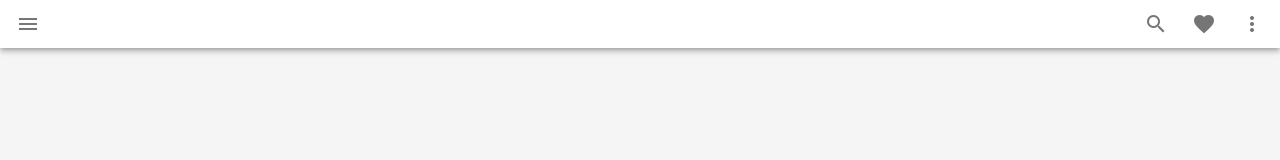
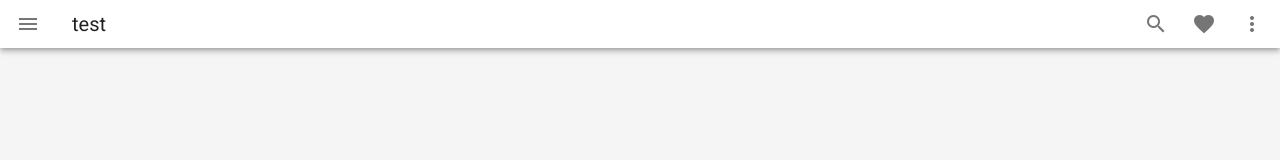
Before and after one commit to SacleuxBenoit/testvuejs, a Vue app in the folder testvuejs/: page / in a window 1280 px wide. Shown: the top 160 px of the page. Built offline with nearby package versions, Linux system fonts and the light colour scheme.

Commit message:
add content to the export default in src/App.vue

```diff
--- a/testvuejs/src/App.vue
+++ b/testvuejs/src/App.vue
@@ -30,14 +30,12 @@
 </template>
 
 <script>
-
-
 export default {
-
-
-
-  data: () => ({
-    //
-  })
-};
+  data() {
+    return {
+      title: "test"
+    }
+  },
+  name: 'app'
+  }
 </script>
```
